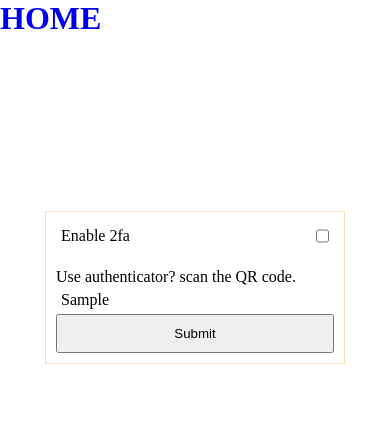
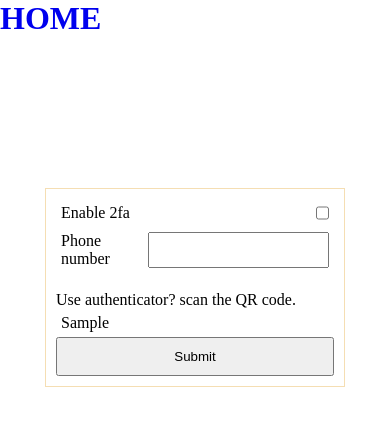
Before and after one commit to LeOndaz/django-2fa-example, a Django app: template templates/settings.html in a window 390 px wide. Shown: the top 426 px of the page. Run offline with Django 4.2, Linux system fonts and the light colour scheme; tables that the repository leaves empty hold one stand-in row (values such as "Sample post"); the template is opened without the code that fills it: values that come from a table or form of the project are taken from there, most other values are stand-ins (such as "Sample title", 1, 10 or a date in 2020).

Commit message:
add phone number to settings

```diff
--- a/account/forms.py
+++ b/account/forms.py
@@ -2,6 +2,7 @@ from django import forms
 from django.contrib.auth import get_user_model, authenticate
 from django.contrib.auth.forms import UserCreationForm
 from django.core.exceptions import ValidationError
+from phonenumber_field.formfields import PhoneNumberField
 
 User = get_user_model()
 
@@ -61,3 +62,4 @@ class LoginForm(forms.Form):
 
 class UserSettingsForm(forms.Form):
     enable_2fa = forms.BooleanField(required=False, initial=False)
+    phone_number = PhoneNumberField(required=False, initial=None)
--- a/account/models.py
+++ b/account/models.py
@@ -109,7 +109,8 @@ class User(PermissionsMixin, AbstractBaseUser):
         return pyotp.TOTP(self.totp_hash).verify(otp)
 
     def send_sms(self, from_, content):
-        send_sms(from_, self.phone_number, content)
+        if self.phone_number:
+            send_sms(from_, self.phone_number, content)
 
     def send_mail(self, subject, from_, content):
         send_mail(subject, content, from_, [self.email], fail_silently=True)
--- a/account/views.py
+++ b/account/views.py
@@ -145,7 +145,10 @@ class UserSettingsView(LoginRequiredMixin, FormView):
 
     def form_valid(self, form):
         enable_2fa = form.cleaned_data["enable_2fa"]
+        phone_number = form.cleaned_data['phone_number']
+
         self.request.user.two_factor_enabled = enable_2fa
+        self.request.user.phone_number = phone_number
         self.request.user.save()
         return HttpResponseRedirect(reverse("home"))
 
--- a/templates/settings.html
+++ b/templates/settings.html
@@ -13,6 +13,14 @@
         {{ form.enable_2fa }}
     </div>
 
+            <div class="row-item">
+        <label for="{{ form.phone_number.id_for_label }}">
+        {{ form.phone_number.label }}
+
+        </label>
+        {{ form.phone_number }}
+    </div>
+
         <br/>
         <p>Use authenticator? scan the QR code.</p>
 
```
